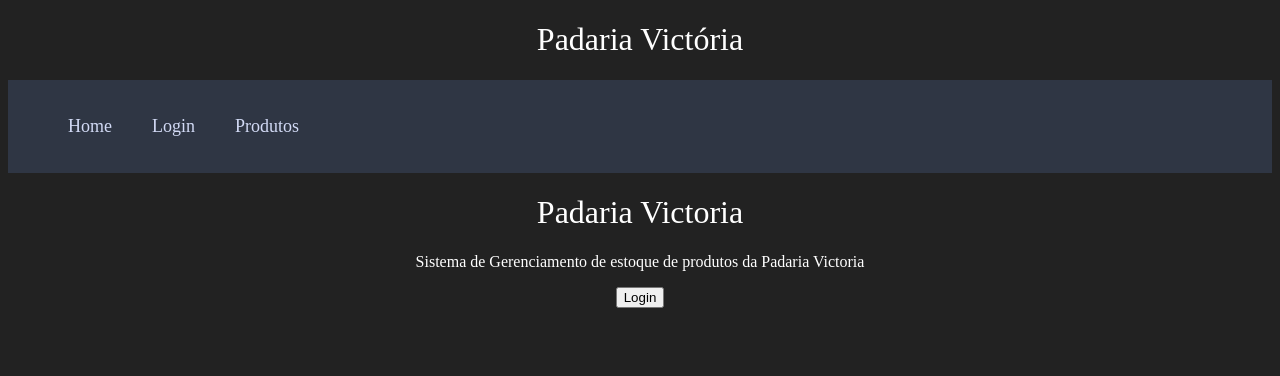
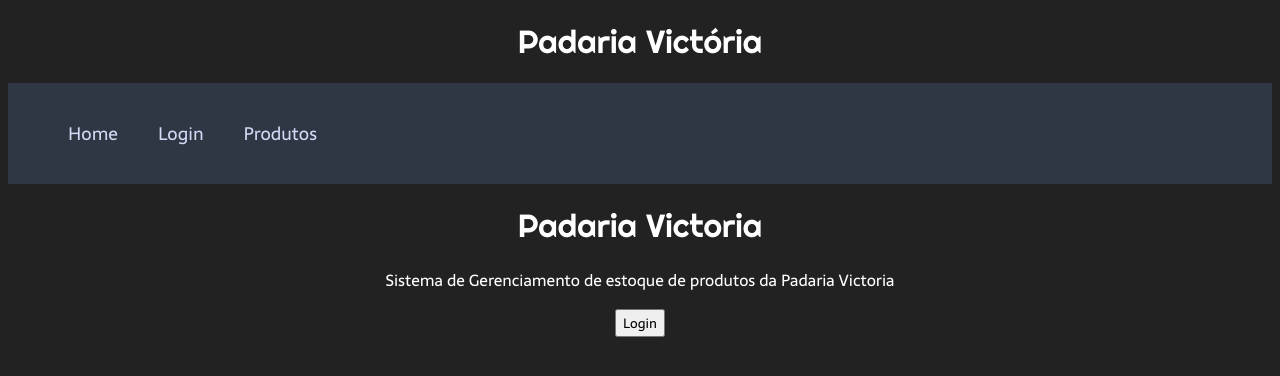
Before and after one commit to Lucas-Mombach/Projeto-React-Grupo4, a React (Create React App) app in the folder ReactProjects/my-app/: page / in a window 1280 px wide. Shown: the top 376 px of the page. Built offline with nearby package versions, Linux system fonts and the light colour scheme.

Commit message:
New font

```diff
--- a/ReactProjects/my-app/src/components/Cadastro.css
+++ b/ReactProjects/my-app/src/components/Cadastro.css
@@ -1,7 +1,21 @@
+@import url('https://fonts.googleapis.com/css2?family=Righteous&display=swap');
+@import url('https://fonts.googleapis.com/css2?family=Sarala&display=swap');
+*{
+    font-family: 'Sarala', sans-serif;
+}
+h1{
+    font-family: 'Righteous', cursive;
+}
+
 main {
     display: flex;
     justify-content: center;
     padding: 3rem 0;
+}
+
+a{
+    text-decoration: none;
+    color: white;
 }
 
 .card-post {
@@ -11,7 +25,7 @@
 }
 
 .card-post h1{
-    font-family: Heebo;
+
     font-weight: 800;
     text-align: center;
 
@@ -37,12 +51,9 @@
 
 label {
     display: block;
-    margin-bottom: 7px;
     font-size: 1.2rem;
-
     color: #D2DAF5;
 
-    font-family: Poppins;
 }
 
 input, textarea, select {
@@ -50,9 +61,7 @@
     border-radius: 10px;
     border: 0;
     outline: 0;
-
     font-size: 1.2rem;
-
     padding-left: 15px;
 }
 
@@ -63,7 +72,6 @@
 textarea {
     height: 190px;
     resize: none;
-
     padding-top: 10px;
 }
 
@@ -74,16 +82,13 @@
 }
 
 .btn-post button{
-    font-family: Heebo;
+
     font-weight: 800;
     font-size: 1.3rem;
-
     padding: 5px 50px;
     color: #fff;
     background-color: #3DECB1;
-
     border: 0;
     border-radius: 10px;
-
     cursor: pointer;
 }
--- a/ReactProjects/my-app/src/index.css
+++ b/ReactProjects/my-app/src/index.css
@@ -1,5 +1,6 @@
+@import url('https://fonts.googleapis.com/css2?family=Sarala&display=swap');
 body {
-    font-family: Oswald;
+    font-family: 'Sarala', sans-serif;
     background-color: #222;
     color: #fff;
     text-align: center;
```
